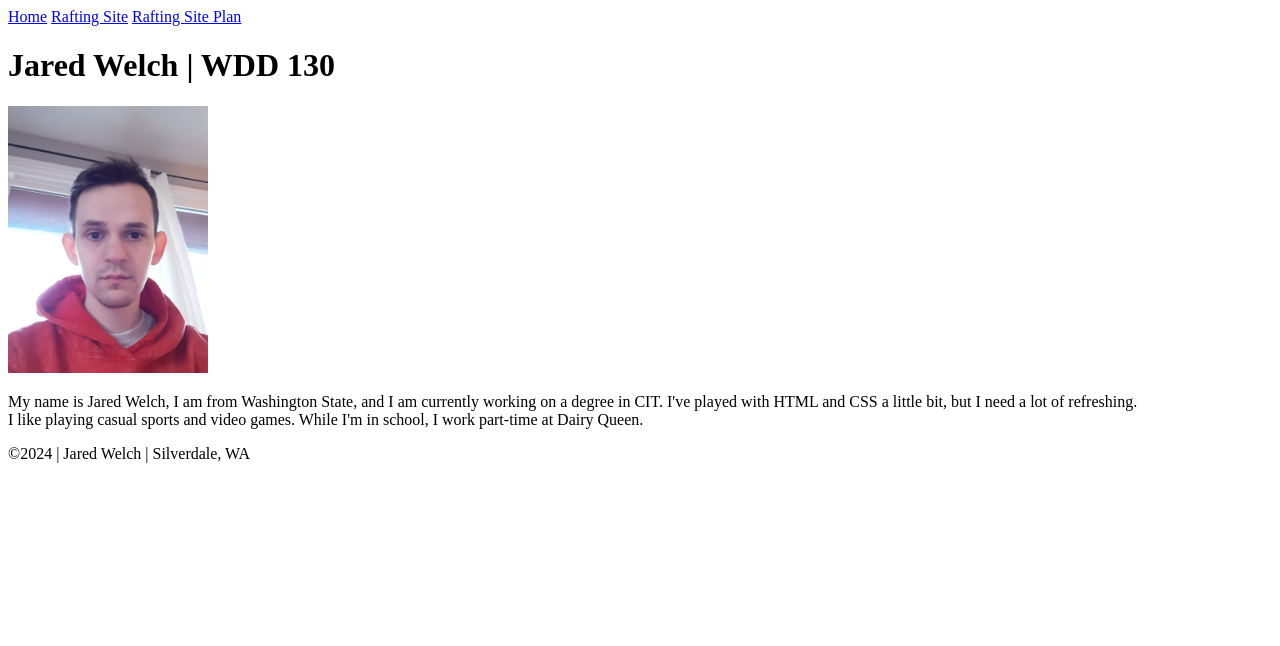
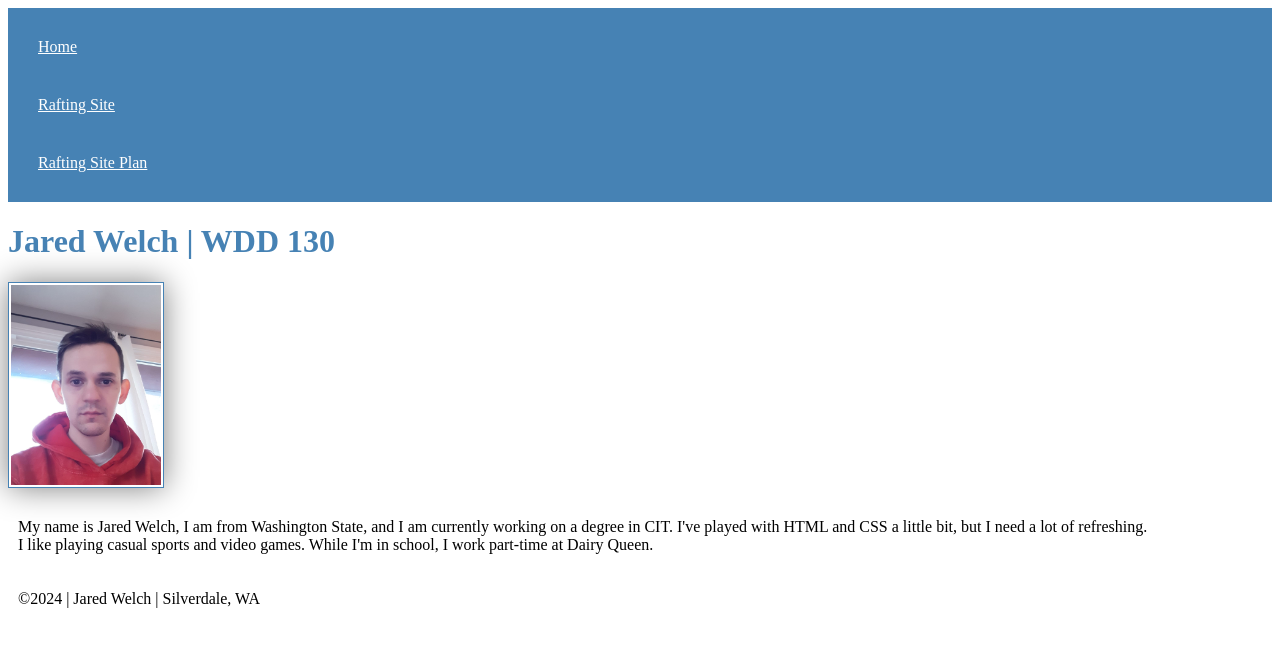
Before and after one commit to Jwelch94/WD130, a plain HTML site: page index.html in a window 1280 px wide. Drawn offline with Linux system fonts and the light colour scheme.

Commit message:
Week 2 update

```diff
--- a/index.html
+++ b/index.html
@@ -1,6 +1,7 @@
 <!DOCTYPE html>
 <html lang="en">
 <head>
+    <link rel="stylesheet" href="styles/styles.css">
     <meta charset="UTF-8">
     <meta name="viewport" content="width=device-width, initial-scale=1.0">
     <title>Jared Welch | WDD 130</title>
--- /dev/null
+++ b/styles/styles.css
@@ -0,0 +1,28 @@
+
+
+nav{
+background-color: steelblue;
+padding: 10px;
+}
+
+nav a {
+    color: white;
+    display: block;
+    padding: 20px;
+}
+
+h1 {
+    color: steelblue;
+}
+
+img {
+    width: 150px;
+    height: auto;
+    border: 1px solid steelblue;
+    padding: 2px;
+    box-shadow: 0 0 30px grey;
+}
+
+p {
+    padding: 10px;
+}
```
